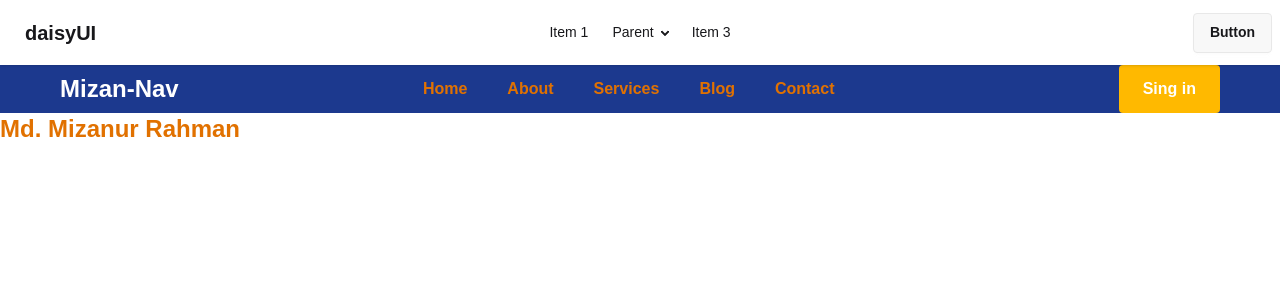
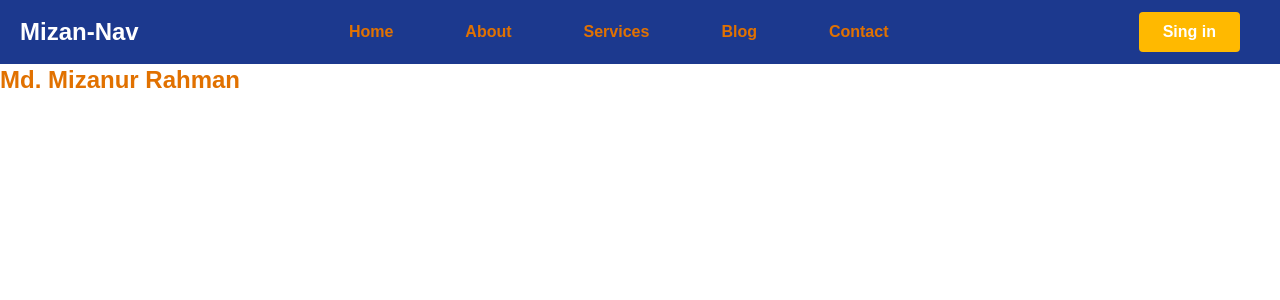
Before and after one commit to mizangithup917/tailwind-react-pricing-options, a React (Vite) app: page /contact in a window 1280 px wide. Shown: the top 300 px of the page. Built offline with nearby package versions, Linux system fonts and the light colour scheme.

Commit message:
respons sidnavbare comments

```diff
--- a/src/App.jsx
+++ b/src/App.jsx
@@ -9,7 +9,7 @@ function App() {
 
   return (
     <>
-      <DaisyNav></DaisyNav>
+      {/* <DaisyNav></DaisyNav> */}
       <NavBar></NavBar>
 
 
--- a/src/assets/components/NavBar/Link.jsx
+++ b/src/assets/components/NavBar/Link.jsx
@@ -2,9 +2,12 @@ import React from 'react';
 
 const Link = ({route}) => {
   return (
-      <li className='mr-10 font-bold text-amber-600'>
+    <ul className='  bg-amber-50 md:bg-blue-900'>
+        <li className='px-4 lg:mr-10 font-bold  text-amber-600  hover:bg-amber-100 md:hover:text-white md:hover:bg-blue-900'>
         <a href={route.path}>{route.name}</a>
       </li>
+    </ul>
+
   );
 };
 
--- a/src/assets/components/NavBar/NavBar.jsx
+++ b/src/assets/components/NavBar/NavBar.jsx
@@ -1,6 +1,7 @@
 
-import React from 'react';
+import React, { useState } from 'react';
 import Link from './Link';
+import { Menu, X } from 'lucide-react';
 
 const navLinks = [
   {
@@ -32,25 +33,33 @@ const navLinks = [
 
 
 const NavBar = () => {
+
+  const [open, setOpen] = useState(false);
+
+  const links = navLinks.map(route => <Link key={route.id} route={route}></Link>)
+
   return (
+      <nav className='bg-blue-900 w-full py-3 flex justify-between  items-center'>
+        <span className='flex text-white ml-5 ' onClick={() =>setOpen(!open)}>
+              {
+                open ?
+                <X className='  md:hidden'></X> :
+                <Menu className='md:hidden'></Menu>
+              }
 
-    <div className=' bg-blue-900'>
-      <nav className='flex justify-between mx-15 items-center'>
-      <h3 className='text-2xl font-bold text-white'>Mizan-Nav</h3>
-      <ul className='flex'>
-                {
-          navLinks.map(route => <Link key={route.id} route={route}></Link>)
+              <ul className={`md:hidden absolute duration-1000
+                ${open ? 'top-10' : '-top-40'}`}>
+                {links}
+              </ul>
+              <h3 className='text-2xl font-bold text-white'>Mizan-Nav</h3>
+        </span>
+      <ul className='md:flex hidden '>
+        {
+          links
         }
-
       </ul>
-
-      <button className='text-white font-bold py-3 px-6 rounded-sm  bg-amber-400'>Sing in</button>
-
-
+      <button className='text-white mr-10 font-bold py-2 px-6 rounded-sm  bg-amber-400'>Sing in</button>
     </nav>
-    </div>
-
-
   );
 };
 
```
